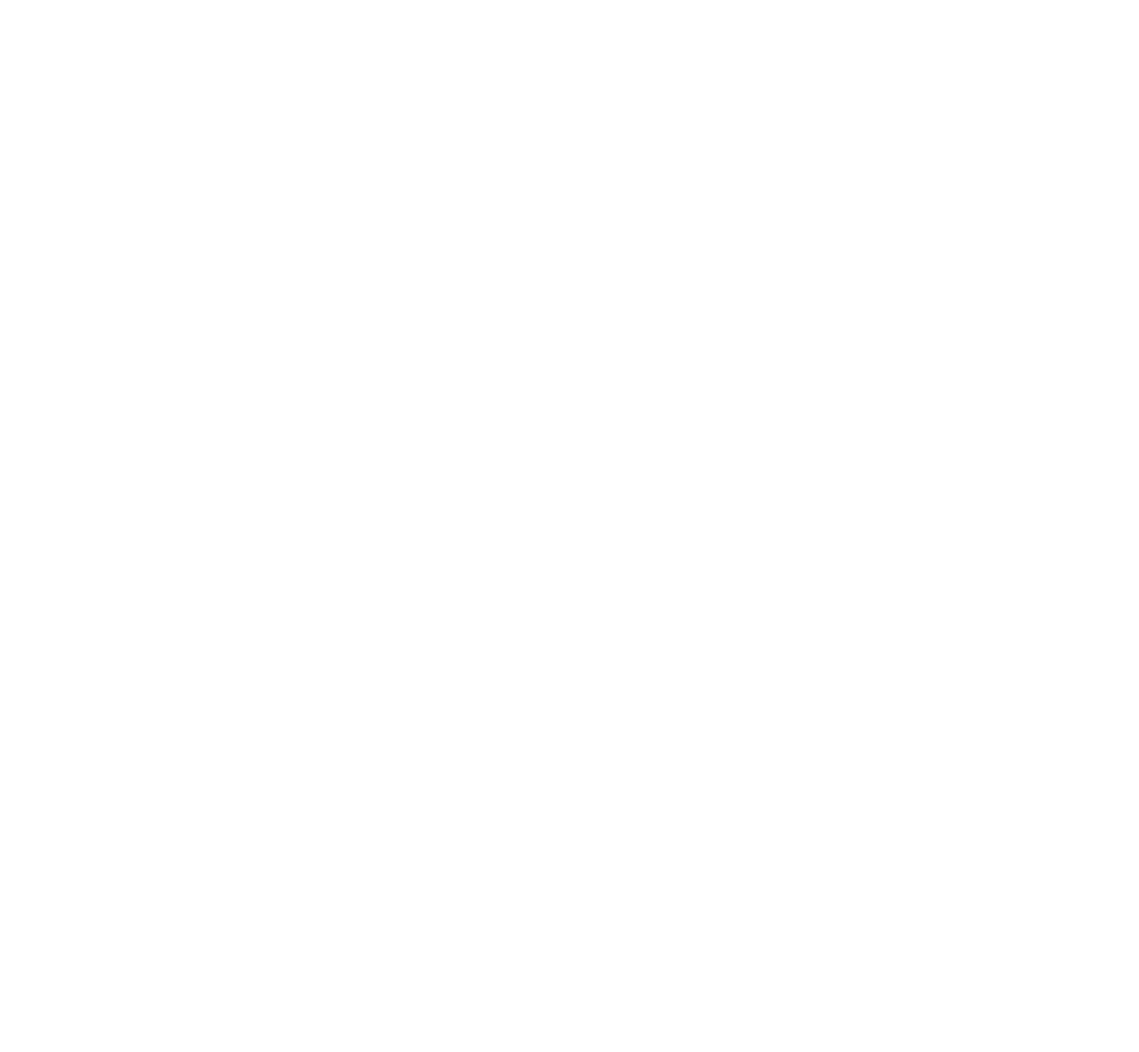
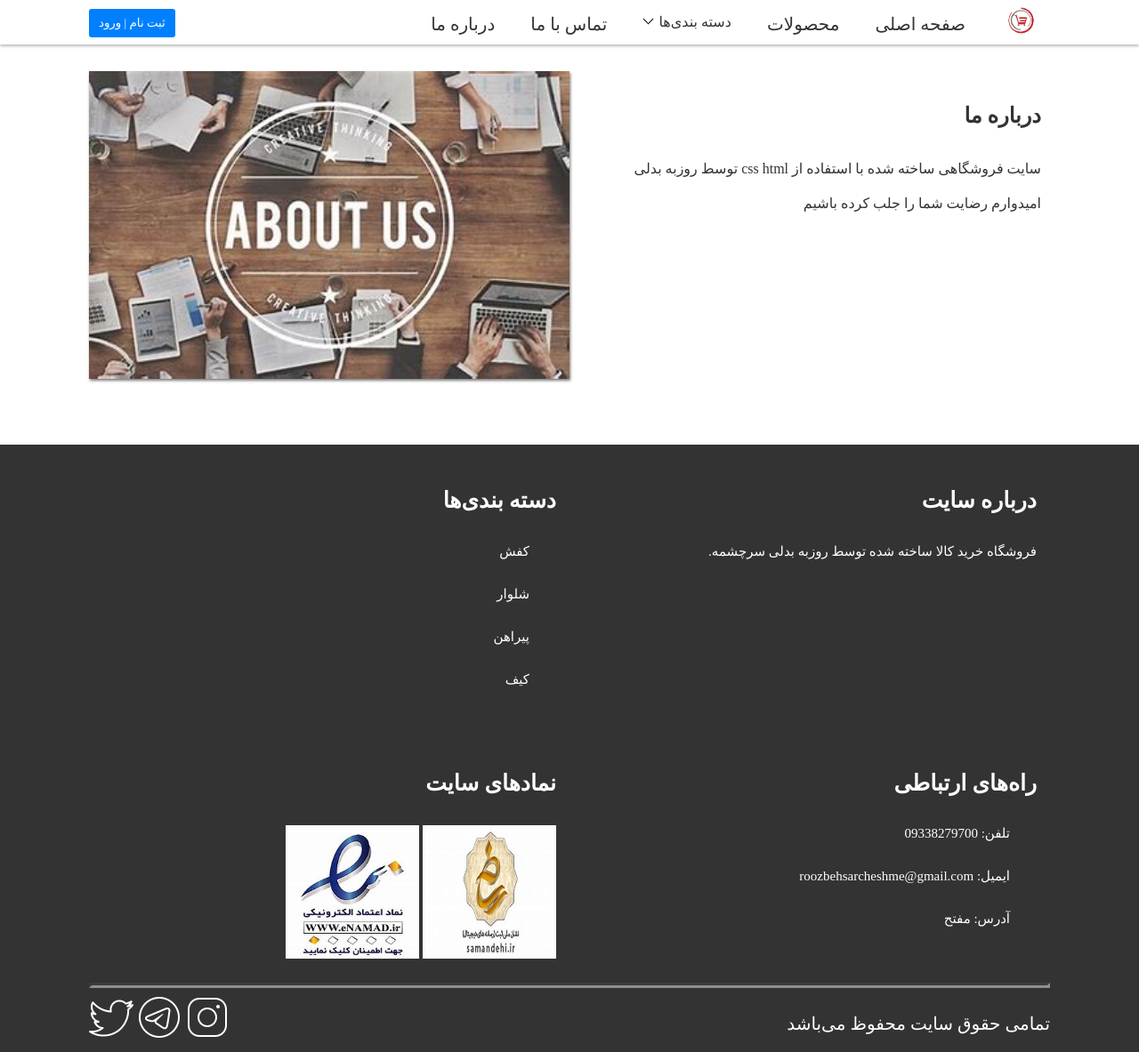
Before and after one commit to MRFAKE2002/CSS-HTML-Shop, a plain HTML site: page pages/about-us.html in a window 1280 px wide. Shown: the whole page at 89% size. Before the commit the page ends 800 px from the top, so only its background shows below. Drawn offline with Linux system fonts and the light colour scheme; a web font is replaced by a local one.

Commit message:
Finish about-us.html

```diff
--- a/assets/css/style.css
+++ b/assets/css/style.css
@@ -1033,6 +1033,46 @@ a {
     color: #fff;
 }
 
+/* about-us.html */
+
+.about-us {
+    padding: 30px 0
+}
+
+.about-us-flex {
+    width: 100%;
+    height: auto;
+    display: flex;
+
+}
+
+.about-us-left {
+    width: 50%;
+    height: auto;
+}
+
+.about-us-left img {
+    width: 100%;
+    height: auto;
+    box-shadow: 1px 2px 3px #777;
+}
+
+.about-us-right {
+    width: 50%;
+    height: auto;
+    padding: 20px 10px;
+
+}
+
+.about-us-right h1 {
+    font-weight: bold;
+    font-size: 24px;
+}
+
+.about-us-right p {
+    padding-top: 20px;
+}
+
 /* responsive */
 
 @media screen and (max-width: 1300px) {
@@ -1153,6 +1193,18 @@ a {
     .category-col-flex {
         width: 50%;
     }
+
+    .about-us-flex {
+        flex-direction: column-reverse;
+    }
+
+    .about-us-left {
+        width: 100%;
+    }
+
+    .about-us-right {
+        width: 100%;
+    }
 }
 
 @media screen and (max-width: 700px) {
--- a/pages/about-us.html
+++ b/pages/about-us.html
@@ -0,0 +1,114 @@
+<!DOCTYPE html>
+<html lang="en">
+
+<head>
+	<title>درباره ما</title>
+	<meta charset="UTF-8" />
+	<meta name="viewport" content="width=device-width, initial-scale=1" />
+	<link href="../assets/css/style.css" rel="stylesheet" />
+</head>
+
+<body>
+	<div class="main">
+		<div class="header">
+			<div class="container">
+				<button type="" class="hamburger-menu">
+					<img src="../assets/images/icon/hamburger-menu.png" alt="hamburgerMenu" />
+				</button>
+				<div class="shop-logo">
+					<img src="../assets/images/logo/shop.jpg" alt="shop" />
+				</div>
+				<nav>
+					<ul class="header-nav">
+						<li><a href="index.html">صفحه اصلی</a></li>
+						<li><a href="category.html">محصولات</a></li>
+						<li class="dropdown">
+							<span>دسته بندی‌ها</span><i class="dropdown-menu-icon"></i>
+							<ul class="dropdown-menu">
+								<li><a href="category.html">کفش</a></li>
+								<li><a href="category.html">شلوار</a></li>
+								<li><a href="category.html">پیراهن</a></li>
+								<li><a href="category.html">کیف</a></li>
+							</ul>
+						</li>
+						<li><a href="contact-us.html">تماس با ما</a></li>
+						<li><a href="about-us.html">درباره ما</a></li>
+					</ul>
+				</nav>
+				<button type="button" class="login-btn">ثبت‌ نام | ورود</button>
+			</div>
+			<div class="clearfix"></div>
+		</div>
+		<div class="about-us">
+			<div class="container">
+				<div class="about-us-flex">
+					<div class="about-us-right">
+						<h1>درباره ما</h1>
+						<p>
+							سایت فروشگاهی ساخته شده با استفاده از css html توسط روزبه بدلی
+						</p>
+						<p>امیدوارم رضایت شما را جلب کرده باشیم</p>
+					</div>
+					<div class="about-us-left">
+						<img src="../assets/images/logo/about-us.jpg" alt="" />
+					</div>
+				</div>
+			</div>
+		</div>
+		<footer class="footer">
+			<div class="container">
+				<div class="footer-box-first-last">
+					<div class="footer-item">
+						<h4 class="footer-titles">درباره سایت</h4>
+						<p class="footer-text">
+							فروشگاه خرید کالا ساخته شده توسط روزبه بدلی سرچشمه.
+						</p>
+					</div>
+				</div>
+				<div class="footer-box-second-third">
+					<div class="footer-item">
+						<h4 class="footer-titles">دسته بندی‌ها</h4>
+						<ul>
+							<li><a href="#">کفش</a></li>
+							<li><a href="#">شلوار</a></li>
+							<li><a href="#">پیراهن</a></li>
+							<li><a href="#">کیف</a></li>
+						</ul>
+					</div>
+				</div>
+				<div class="footer-box-second-third">
+					<div class="footer-item">
+						<h4 class="footer-titles">راه‌های ارتباطی</h4>
+						<ul>
+							<li><span>تلفن: 09338279700</span></li>
+							<li><span>ایمیل: roozbehsarcheshme@gmail.com</span></li>
+							<li><span>آدرس: مفتح</span></li>
+						</ul>
+					</div>
+				</div>
+				<div class="footer-box-first-last">
+					<div class="footer-item">
+						<h4 class="footer-titles">نماد‌های سایت</h4>
+						<div class="footer-pictures">
+							<img src="../assets/images/logo/inamd.jpg" alt="" />
+							<img src="../assets/images/logo/enamad2.jpg " alt="" />
+						</div>
+					</div>
+				</div>
+				<div class="clearfix"></div>
+				<hr class="footer-line" />
+				<div class="under-footer">
+					<p>تمامی حقوق سایت محفوظ می‌باشد</p>
+					<div class="media-footer">
+						<a href="#"><img src="../assets/images/icon/instagram.png" alt="instagram" /></a>
+						<a href="#"><img src="../assets/images/icon/telegram.png" alt="telegram" /></a>
+						<a href="#"><img src="../assets/images/icon/twitter.png" alt="twitter" /></a>
+					</div>
+				</div>
+				<div class="clearfix"></div>
+			</div>
+		</footer>
+	</div>
+</body>
+
+</html>
```
Also changed, not shown: assets/images/logo/about-us.jpg (added).
